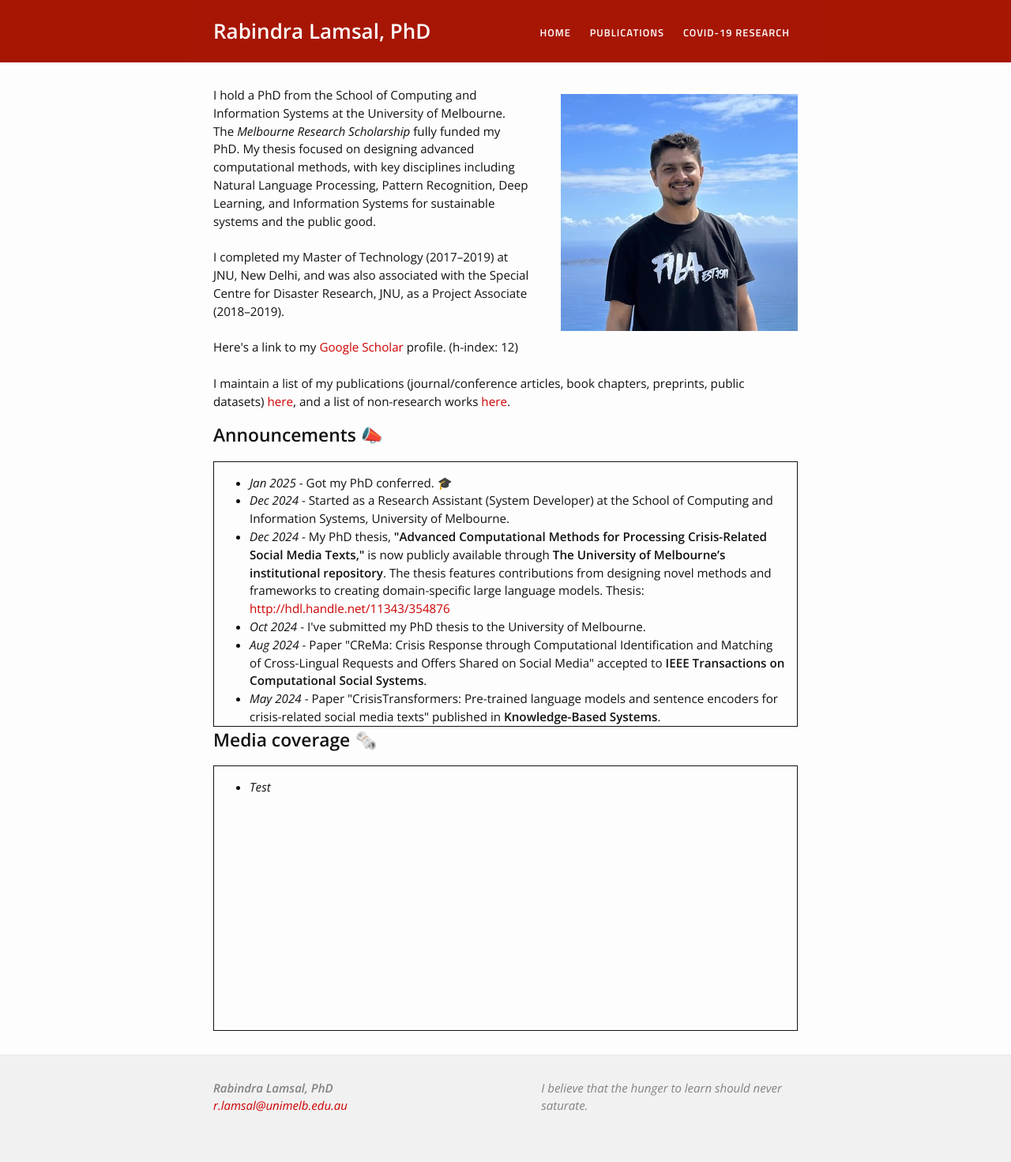
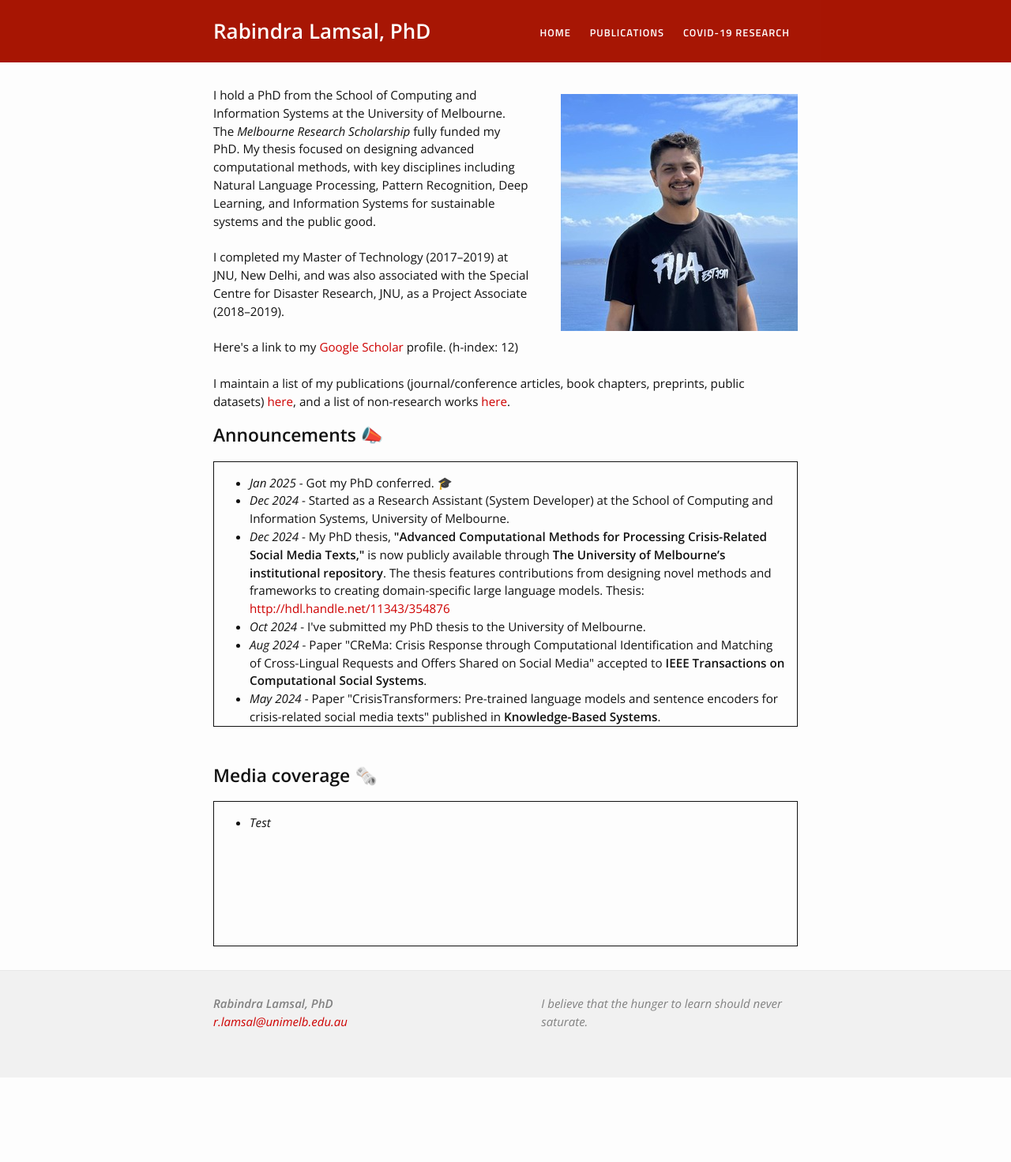
Before and after one commit to rabindralamsal/personal-site, a Jekyll site: the page built from index.html, in a window 1280 px wide. Shown: the whole page at 79% size. Built offline with Jekyll 4.4.1, drawn with Linux system fonts in a browser that asks for light colours; after the commit the page ends 1364 px from its top, so only the background shows below that.

Commit message:
Update index.html

```diff
--- a/index.html
+++ b/index.html
@@ -35,9 +35,11 @@ I maintain a list of my publications (journal/conference articles, book chapters
 <li><i>Apr 2021</i> - Started PhD (Computer Science) at the University of Melbourne. Supported by the Melbourne Research Scholarship.</li>
 </ul>
 </div>
+<br><br>
+
 
 <h2>Media coverage 🗞️</h2>
-<div class="updates" style="height: 20em; overflow-y: scroll;border:1px solid; padding:15px;">
+<div class="updates" style="height: 10em; overflow-y: scroll;border:1px solid; padding:15px;">
 <ul>
 <li><i> Test </li>
 </div>
```
